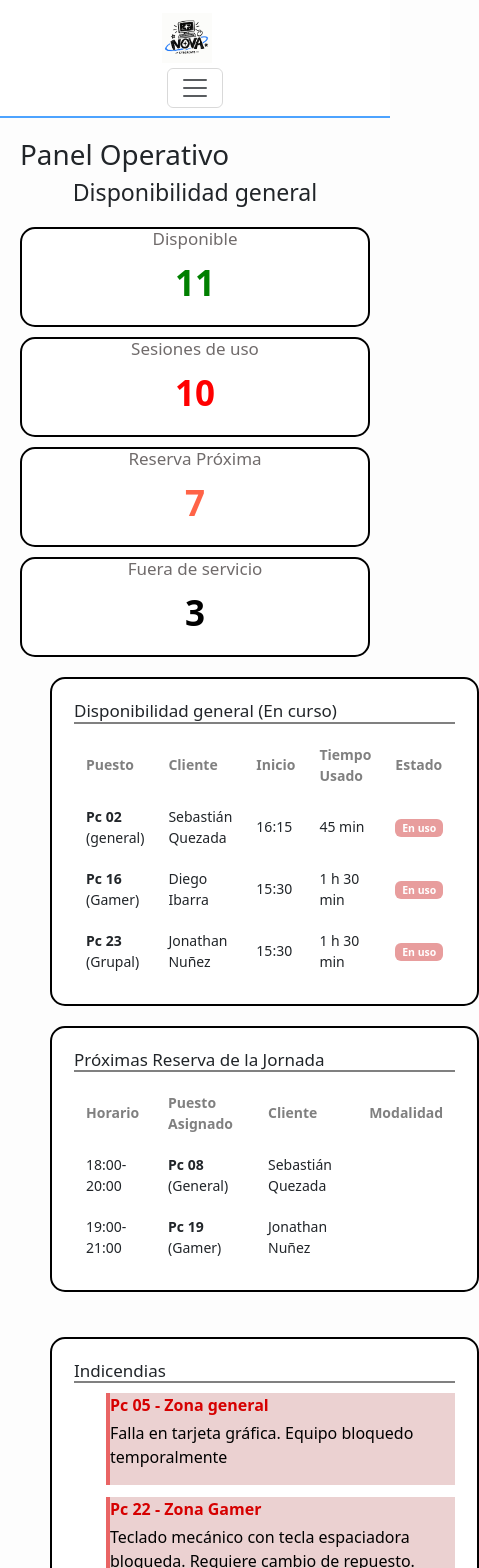
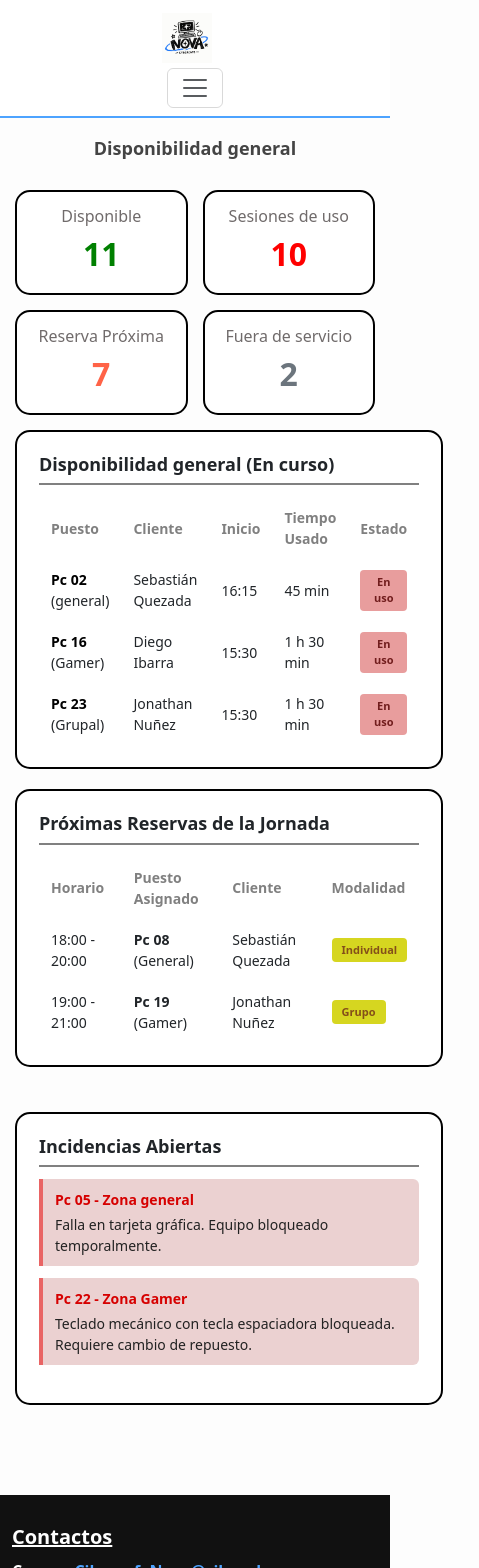
Before and after one commit to emilio-ship-k/Desarrollo-web-cibercafe, a React (Vite) app in the folder cibercafe_nova_react/: page /panel in a window 390 px wide. Shown: the top 1568 px of the page, 479 px wide, since content can reach past the window. Built offline with nearby package versions, Linux system fonts and the light colour scheme.

Commit message:
cambios panel react

```diff
--- a/cibercafe_nova_react/src/css/Panel.css
+++ b/cibercafe_nova_react/src/css/Panel.css
@@ -2,112 +2,84 @@
     padding: 0;
     margin: 0;
     box-sizing: border-box;
-    font-family: 'system-ui';
+    font-family: 'system-ui', sans-serif;
 }
 
-/*Color del cuerpo*/
+/* Color del cuerpo */
 body {
-    background-color: white;
-}
-/*Color de la barra*/
-.barra {
-    background-color: rgb(255, 254, 255);
-        border-bottom: 2px solid #4DA3FF;
-}
-/*la forma de la barra de navegacion*/
-nav {
-    display: flex;
-    justify-content: space-around;
-    align-items: center;
-    padding: 15px;
-}
-/*Logo de la pagina*/
-nav img {
-    width: 100px;
-}
-/*La separacion de los links*/
-.encab {
-    display: flex;
-    gap: 40px;
-}
-/*Apariencia de los links*/
-.encab a {
-    font-size: 20px;
-    text-decoration: none;
-    color: black;
-    font-weight: 600;
-    border-bottom: 2px solid transparent;
-}
-/*Color a pasar el ratón por encima*/
-.encab a:hover {
-    border-bottom: 2px solid black;
-}
-/*Apariencia de la barra cuando se comprime la pagina*/
-@media (max-width: 430px)
-{
-    nav {
-        flex-direction: column;
-    }
-    nav .encab {
-        flex-direction: column;
-        margin-top: 20px;
-        text-align: center;
-    }
-    nav img{
-        width: 50px;
-    }
+    background-color: rgb(253, 253, 253);
 }
 
-/*Apariencia del panel*/
-#flexbox_resumen{
+.panel-main {
+    padding: 20px 0 40px;
+    max-width: 1200px;
+    margin: 0 auto;
+    width: 100%;
+}
+
+
+
+.subtitulo-panel {
+    text-align: center;
+    font-size: 18px;
+    font-weight: 600;
+    color: #444;
+    margin-bottom: 30PX;
+}
+
+/* Apariencia del contenedor de tarjetas de resumen */
+#flexbox_resumen {
     display: flex;
-    gap: 10px;
-    justify-content: space-evenly;
+    gap: 15px;
+    justify-content: center;
     flex-wrap: wrap;
-    margin: 20px 0 20px 0;
+    margin: 15px 30px 30px 30px;
 }
-/*flexbox de disponibilidad general*/
-.resum{
+
+/* Tarjetas individuales de disponibilidad general */
+.resum {
     background-color: white;
-    width: 100%;
-    height: 100px;
+    flex: 1 1 200px;
+    max-width: 250px;
+    height: 105px;
     border-radius: 15px;
     border: 2px solid black;
-
     display: flex;
     flex-direction: column;
     justify-content: center;
     text-align: center;
+    padding: 10px;
 }
 
-.resum h4{
-    font-size: 17px;
+.resum h4 {
+    font-size: 16px;
     color: rgb(112, 107, 107);
+    margin-bottom: 4px;
 }
 
-.resum p{
-    font-size: 35px;
+.resum p {
+    font-size: 32px;
     font-weight: bold;
+    margin: 0;
 }
 
-.verde{color: green;}
-.rojo{color: red;}
-.tomate{color: tomato;}
+.verde { color: green; }
+.rojo { color: red; }
+.tomate { color: tomato; }
+.gris { color: #6c757d; }
 
-h3 {text-align: center;}
-
-/*Separacion de la pagina*/
-.centro{
+/* Separación de las dos columnas principales */
+.centro {
     display: grid;
     grid-template-columns: 2fr 1fr;
     gap: 25px;
-    /*Evita que la columna se deslice para abajo*/
+    /* Evita que la columna de incidencias se estire hacia abajo */
     align-items: start;
-    margin: 0 30px 500px 30px;
+    margin: 0 30px 40px 30px;
 }
 
-/*Panel de disponibilidad*/
-.panel{
+/* Paneles blancos (Tablas e Incidencias) */
+.panel {
     background-color: white;
     padding: 22px;
     border-radius: 15px;
@@ -115,98 +87,108 @@ h3 {text-align: center;}
     margin-bottom: 20px;
 }
 
-.panel h3{
+.panel h3 {
     text-align: start;
-    font-size: 17px;
+    font-size: 18px;
+    font-weight: bold;
     border-bottom: 2px solid gray;
-    margin-bottom: 10px;
+    padding-bottom: 8px;
+    margin-bottom: 12px;
 }
 
-table{
+/* Contenedor para que la tabla deslice horizontalmente en celular sin salirse */
+.tabla-responsive {
     width: 100%;
-    /*Eliminar espacio de separación*/
+    overflow-x: auto;
+}
+
+table {
+    width: 100%;
     border-collapse: collapse;
     font-size: 14px;
 }
-th, td{
+
+th, td {
     padding: 10px 12px;
     text-align: left;
     border-bottom: 1px solid gray;
 }
-th{
+
+th {
     color: gray;
     font-weight: bold;
 }
 
-.badge{
+.link-puesto {
+    color: black;
+    text-decoration: none;
+}
+
+.link-puesto:hover {
+    color: #4DA3FF;
+    text-decoration: underline;
+}
+
+/* Etiquetas de estado */
+.badge-nova {
     display: inline-block;
-    padding: 3px 8px;
+    padding: 4px 10px;
     border-radius: 4px;
-    font-size: 12px;
+    font-size: 11px;
     font-weight: bold;
     text-align: center;
-    font-size: 10px;
 }
 
-.activa{
+.activa {
     background-color: rgb(232, 157, 157);
     color: rgb(113, 29, 29);
 }
 
-.modal{
+.modalidad {
     background-color: rgb(214, 214, 32);
     color: rgb(132, 79, 25);
 }
 
-/*Lista de indicencia*/
-.list_incid{
+/* Lista de incidencias */
+.list_incid {
     list-style: none;
     display: flex;
     flex-direction: column;
     gap: 12px;
+    padding: 0;
 }
 
-.item_incid{
+.item_incid {
     border-left: 4px solid rgb(233, 100, 100);
     background: rgb(235, 209, 209);
+    padding: 10px 12px;
+    border-radius: 0 6px 6px 0;
+    font-size: 14px;
 }
-.item_incid strong{
+
+.item_incid strong {
     display: block;
     margin-bottom: 4px;
     color: rgb(214, 0, 0);
 }
 
-/*Pie de pagina decoración*/
-footer{
-    background:#111;
-    width: 100%;
-    padding-top: 30px;
-    padding-bottom: 30px;
-}
-footer div{
-    margin-left: 30px;
-}
-footer h4{
-    font-size: 17px;
-    margin-bottom: 10px;
-    font-weight: bold;
-}
-footer p{
-    font-weight: bold;
-        color: white;
-
-}
-footer p a{
-    text-decoration: none;
-    color: #4DA3FF;
+.item_incid p {
+    margin: 0;
+    color: #222;
 }
 
-.cr{
-    margin-top: 10px;
-    font-weight: normal;
-}
-@media (max-width: 600px) {
+/* Diseño Responsivo para móviles y tablets */
+@media (max-width: 768px) {
     .centro {
         grid-template-columns: 1fr;
+        margin: 0 15px 30px 15px;
+    }
+
+    #flexbox_resumen {
+        margin: 15px;
+    }
+
+    .resum {
+        flex: 1 1 140px;
     }
 }
--- a/cibercafe_nova_react/src/pages/Panel.jsx
+++ b/cibercafe_nova_react/src/pages/Panel.jsx
@@ -1,37 +1,61 @@
+import React, { useState } from 'react';
 import { Link } from 'react-router-dom';
 import '../css/Panel.css';
 
 function Panel() {
-   return(
+  const [resumen] = useState({
+    disponibles: 11,
+    enUso: 10,
+    reservas: 7,
+    fueraServicio: 2
+  });
 
-   <main>
-        <header><h1>Panel Operativo</h1></header>
-        <h3>Disponibilidad general</h3>
+  const [sesionesActivas] = useState([
+    { id: 'PC-02', puesto: 'Pc 02', zona: 'general', cliente: 'Sebastián Quezada', inicio: '16:15', tiempo: '45 min', estado: 'En uso' },
+    { id: 'PC-16', puesto: 'Pc 16', zona: 'Gamer', cliente: 'Diego Ibarra', inicio: '15:30', tiempo: '1 h 30 min', estado: 'En uso' },
+    { id: 'PC-23', puesto: 'Pc 23', zona: 'Grupal', cliente: 'Jonathan Nuñez', inicio: '15:30', tiempo: '1 h 30 min', estado: 'En uso' }
+  ]);
+
+  const [proximasReservas] = useState([
+    { horario: '18:00 - 20:00', puesto: 'Pc 08', zona: 'General', cliente: 'Sebastián Quezada', modalidad: 'Individual' },
+    { horario: '19:00 - 21:00', puesto: 'Pc 19', zona: 'Gamer', cliente: 'Jonathan Nuñez', modalidad: 'Grupo' }
+  ]);
+
+  const [incidencias] = useState([
+    { equipo: 'Pc 05 - Zona general', detalle: 'Falla en tarjeta gráfica. Equipo bloqueado temporalmente.' },
+    { equipo: 'Pc 22 - Zona Gamer', detalle: 'Teclado mecánico con tecla espaciadora bloqueada. Requiere cambio de repuesto.' }
+  ]);
+
+  return (
+    <main className="panel-main">
+
+      {/* Subtítulo más pequeño */}
+      <h3 className="subtitulo-panel">Disponibilidad general</h3>
+
       <section id="flexbox_resumen">
-            <article class="resum">
+        <article className="resum">
           <h4>Disponible</h4>
-                <p class="verde">11</p>
+          <p className="verde">{resumen.disponibles}</p>
         </article>
-            <article class="resum">
+        <article className="resum">
           <h4>Sesiones de uso</h4>
-                <p class="rojo">10</p>
+          <p className="rojo">{resumen.enUso}</p>
         </article>
-            <article class="resum">
+        <article className="resum">
           <h4>Reserva Próxima</h4>
-                <p class="tomate">7</p>
+          <p className="tomate">{resumen.reservas}</p>
         </article>
-            <article class="resum">
+        <article className="resum">
           <h4>Fuera de servicio</h4>
-                <p>3</p>
+          <p className="gris">{resumen.fueraServicio}</p>
         </article>
       </section>
 
-
-        <div class="centro">
+      <div className="centro">
         <div>
-                <section class="panel">
-
+          <section className="panel">
             <h3>Disponibilidad general (En curso)</h3>
+            <div className="tabla-responsive">
               <table>
                 <thead>
                   <tr>
@@ -43,34 +67,29 @@ function Panel() {
                   </tr>
                 </thead>
                 <tbody>
-                            <tr>
-
-                                <td><strong>Pc 02</strong> (general)</td>
-                                <td>Sebastián Quezada</td>
-                                <td>16:15</td>
-                                <td>45 min</td>
-                                <td><span class="badge activa">En uso</span></td>
+                  {sesionesActivas.map((sesion, index) => (
+                    <tr key={index}>
+                      <td>
+                        <Link to="/detalles" className="link-puesto">
+                          <strong>{sesion.puesto}</strong>
+                        </Link> ({sesion.zona})
+                      </td>
+                      <td>{sesion.cliente}</td>
+                      <td>{sesion.inicio}</td>
+                      <td>{sesion.tiempo}</td>
+                      <td>
+                        <span className="badge-nova activa">{sesion.estado}</span>
+                      </td>
                     </tr>
-                            <tr>
-                                <td><strong>Pc 16</strong> (Gamer)</td>
-                                <td>Diego Ibarra</td>
-                                <td>15:30</td>
-                                <td>1 h 30 min</td>
-                                <td><span class="badge activa">En uso</span></td>
-                            </tr>
-                            <tr>
-                                <td><strong>Pc 23</strong> (Grupal)</td>
-                                <td>Jonathan Nuñez</td>
-                                <td>15:30</td>
-                                <td>1 h 30 min</td>
-                                <td><span class="badge activa">En uso</span></td>
-                        </tr>
+                  ))}
                 </tbody>
               </table>
+            </div>
           </section>
 
-                <section class="panel">
-                    <h3>Próximas Reserva de la Jornada</h3>
+          <section className="panel">
+            <h3>Próximas Reservas de la Jornada</h3>
+            <div className="tabla-responsive">
               <table>
                 <thead>
                   <tr>
@@ -81,39 +100,37 @@ function Panel() {
                   </tr>
                 </thead>
                 <tbody>
-                            <tr>
-                                <td>18:00-20:00</td>
-                                <td><strong>Pc 08</strong> (General)</td>
-                                <td>Sebastián Quezada</td>
-                                <td><span class="badge modal">Individual</span></td>
+                  {proximasReservas.map((reserva, index) => (
+                    <tr key={index}>
+                      <td>{reserva.horario}</td>
+                      <td><strong>{reserva.puesto}</strong> ({reserva.zona})</td>
+                      <td>{reserva.cliente}</td>
+                      <td>
+                        {/* Cambiamos "modal" por "modalidad" para que Bootstrap no lo oculte */}
+                        <span className="badge-nova modalidad">{reserva.modalidad}</span>
+                      </td>
                     </tr>
-                            <tr>
-                                <td>19:00-21:00</td>
-                                <td><strong>Pc 19</strong> (Gamer)</td>
-                                <td>Jonathan Nuñez</td>
-                                <td><span class="badge modal">Grupo</span></td>
-                            </tr>
+                  ))}
                 </tbody>
               </table>
+            </div>
           </section>
         </div>
 
-            <section class="panel">
-                <h3>Indicendias</h3>
-                <ul class="list_incid">
-                    <li class="item_incid">
-                        <strong>Pc 05 - Zona general</strong>
-                        <p>Falla en tarjeta gráfica. Equipo bloquedo temporalmente</p>
+        <section className="panel">
+          <h3>Incidencias Abiertas</h3>
+          <ul className="list_incid">
+            {incidencias.map((inc, index) => (
+              <li key={index} className="item_incid">
+                <strong>{inc.equipo}</strong>
+                <p>{inc.detalle}</p>
               </li>
-                    <li class="item_incid">
-                        <strong>Pc 22 - Zona Gamer</strong>
-                        <p>Teclado mecánico con tecla espaciadora bloqueda. Requiere cambio de repuesto.</p>
-                    </li>
+            ))}
           </ul>
         </section>
       </div>
-
     </main>
   );
 }
+
 export default Panel;
```
Also changed, not shown: 2 other files (tests, documents, lock files or other folders). Lines whose indentation alone changed are shown as unchanged.
